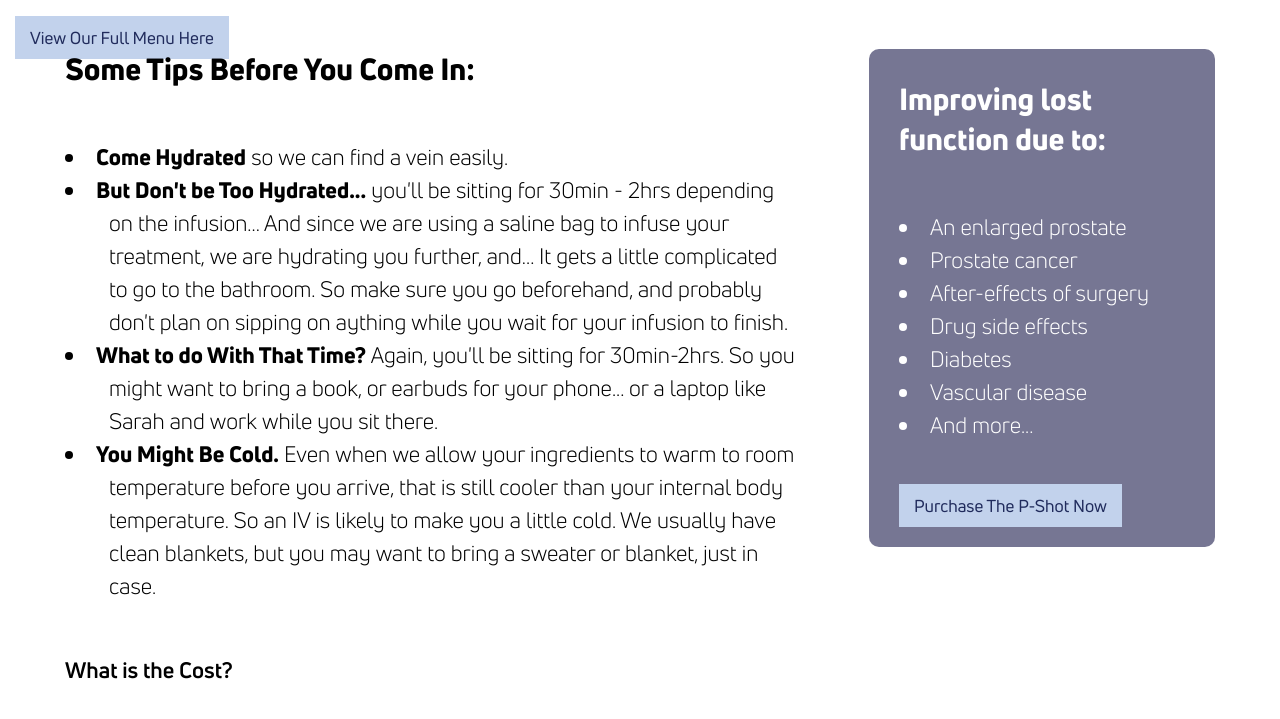
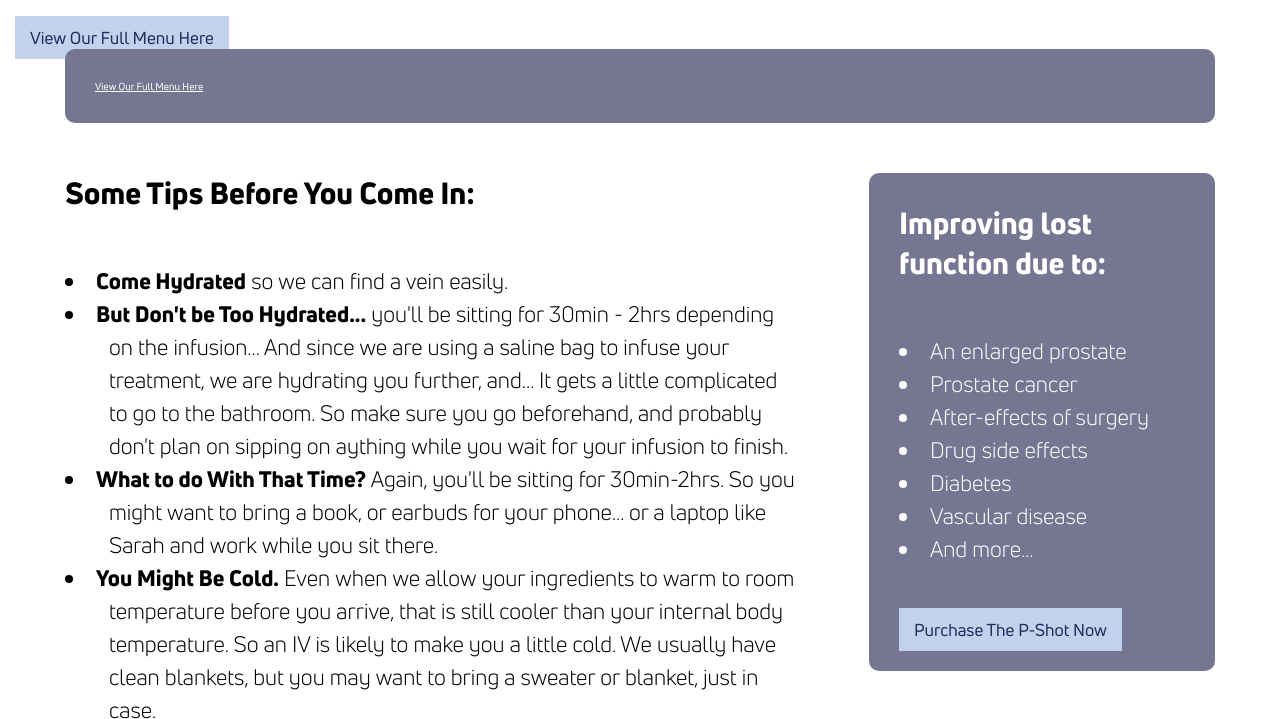
Before and after one commit to theneverwoods/gerstenberg.clinic, a Jekyll site: the page built from services/iv.html, in a window 1280 px wide and 900 px high, scrolled down 1075 px, cut to the strip 181-900 px from the top of the window. Built offline with Jekyll 4.4.1, drawn with Linux system fonts in a browser that asks for light colours.

Commit message:
Update iv.html

```diff
--- a/services/iv.html
+++ b/services/iv.html
@@ -14,6 +14,12 @@ keywords: "IV Solutions, IV infusion, ozone UBI, chelation, NAD, Gerstenberg, Ge
 </div>
 
 <a href="../pdf/ivmenu.pdf" target="_blank" class="btn" style="text-align: center">View Our Full Menu Here</a>
+
+<div class="row cards">
+	<div class="third card dark">
+        <a href="../pdf/ivmenu.pdf" target="_blank" style="text-align: center">View Our Full Menu Here</a>
+    </div>
+</div>
 
 <div class="row">
 	<div class="two-thirds">
```
